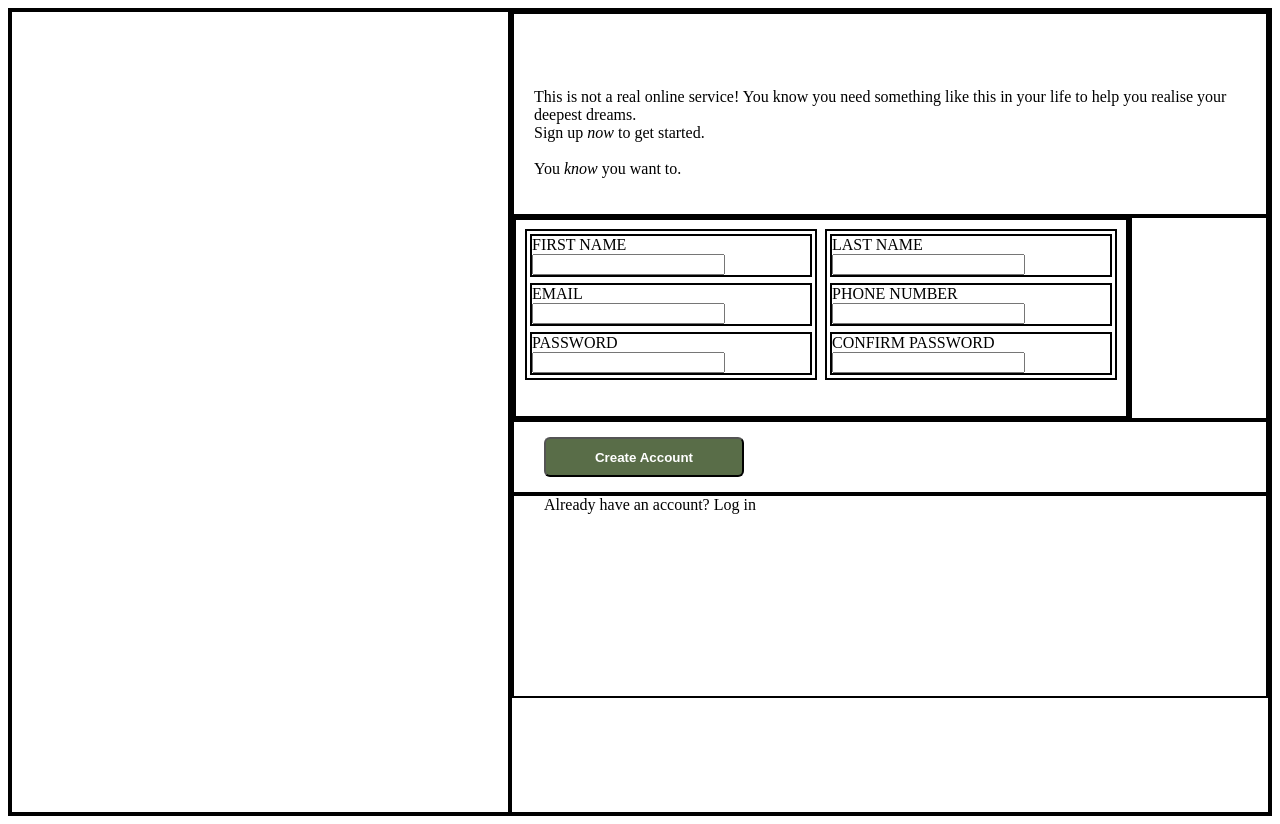
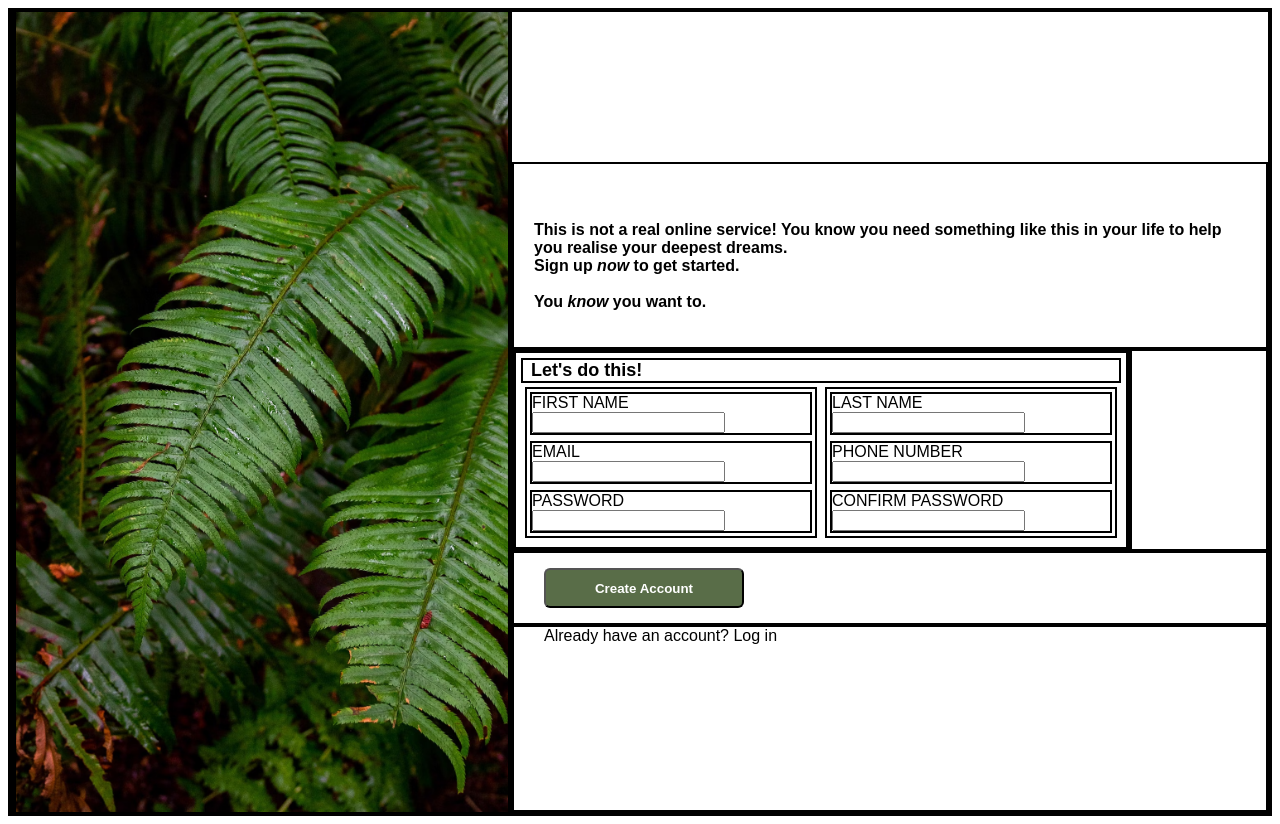
Before and after one commit to charliewturner/sign-up-form, a plain HTML site: page index.html in a window 1280 px wide. Drawn offline with Linux system fonts and the light colour scheme.

Commit message:
Add left-side backround and alter CSS for aesthetic

```diff
--- a/index.html
+++ b/index.html
@@ -10,7 +10,9 @@
 
 <body>
     <div class="container">
-        <div class="left"></div>
+        <div class="left">
+            <div></div>
+        </div>
         <div class="right">
             <div class="right-one">
                 <p>This is not a real online service! You know you need something like this in your life
@@ -21,6 +23,7 @@
             </div>
             <div class="right-two">
                 <div class="form-container">
+                    <div class="form-title">Let's do this!</div>
                     <form  method="get" id="form1">
                         <div class="form-left">
                             <div class="label forename"><label for="forename">FIRST NAME<br><input type="text"></label>
--- a/styles.css
+++ b/styles.css
@@ -1,3 +1,10 @@
+@font-face {
+    font-family: Norse-Bold;
+    src: url(Norse-Bold.otf);
+}
+ *{
+    font-family: Arial, Helvetica, sans-serif;
+ }
 div {
     display: flex;
     border-style: solid;
@@ -16,6 +23,9 @@ div {
     display: flex;
     flex: auto;
     height: 100vh;
+    background-image: url("background.avif");
+    background-color: #cccccc;
+    background-size: cover;
 }
 
 .right {
@@ -34,9 +44,12 @@ div {
     display: flex;
     text-wrap: wrap;
     align-items: flex-end;
+    margin-top: 150px;
+    font-weight: 900;
 }
 
 p {
+
     padding: 20px;
 }
 
@@ -49,6 +62,11 @@ input {
     width: 100%;
 }
 
+.form-title{
+    font-weight: 600;
+    font-size: large;
+    padding-left: 8px;
+}
 .form-container {
     display: flex;
     flex-direction: column;
```
